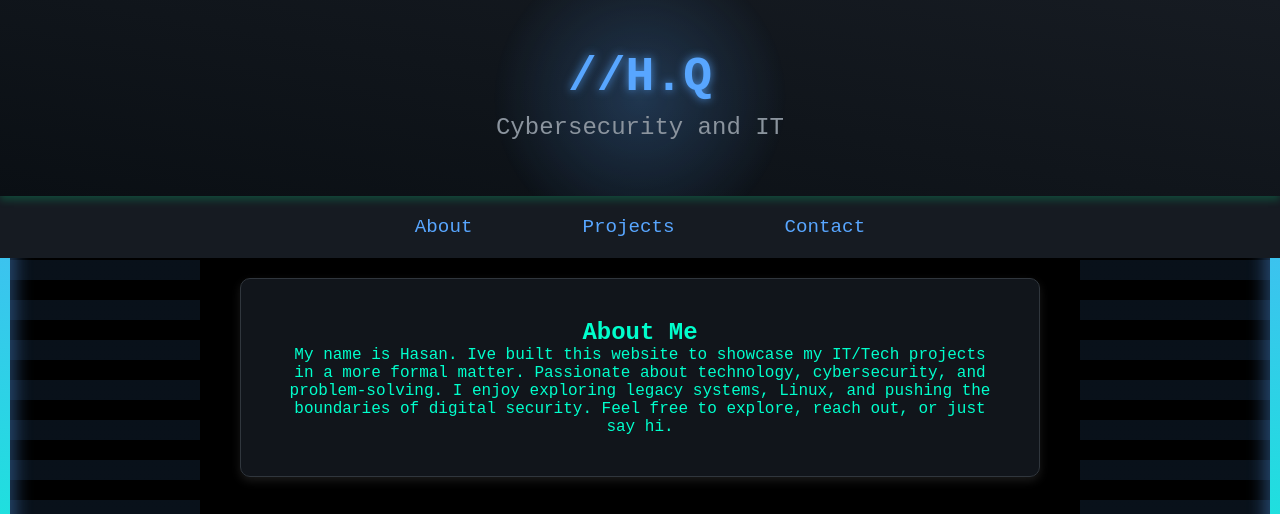
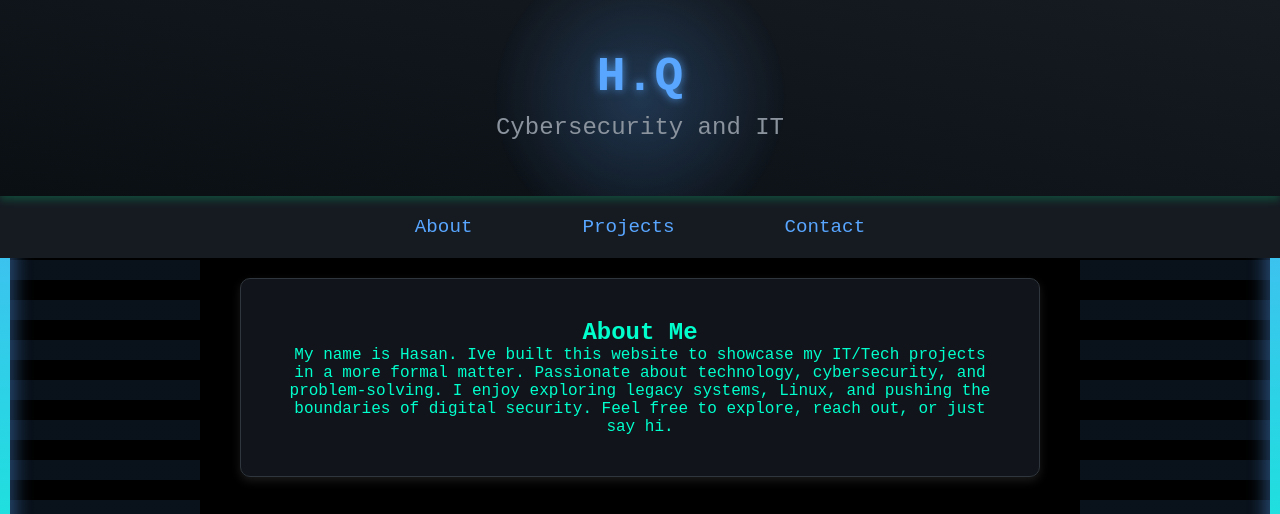
Before and after one commit to dedsn4keisonline/hasanisonline.github.io, a plain HTML site: page index.html in a window 1280 px wide. Shown: the top 514 px of the page. Drawn offline with Linux system fonts and the light colour scheme.

Commit message:
Update index.html

```diff
--- a/index.html
+++ b/index.html
@@ -19,7 +19,7 @@
     <!-- Header -->
     <header>
         <div class="header-content">
-            <h1>//H.Q</h1>
+            <h1>H.Q</h1>
             <p id="typewriter" class="typewriter"></p>
             <div class="header-glow"></div>
         </div>
```
